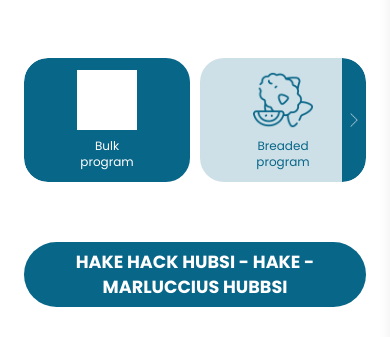
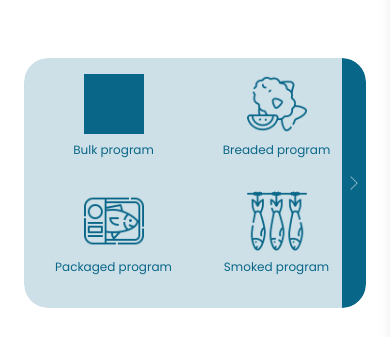
Before and after one commit to majatodorovic/principal-test-777, a Next.js app: page /en/offer in a window 390 px wide. Shown: the part 210-547 px from the top of the page. Built offline with nearby package versions, Linux system fonts and the light colour scheme; grey boxes are pictures that could not be loaded.

Commit message:
NOVI-TEST ZA PONUDU

```diff
--- a/app/[lang]/offer/components/Lists.tsx
+++ b/app/[lang]/offer/components/Lists.tsx
@@ -6,26 +6,34 @@ import Image from 'next/image';
 import { useEffect, useRef, useState } from 'react';
 import 'swiper/css';
 import { Swiper, SwiperSlide } from 'swiper/react';
-
 export default function Lists({ data }: any) {
   const [isBeginning, setIsBeginning] = useState(true);
   const [isEnd, setIsEnd] = useState(false);
   const [selectedIndex, setSelectedIndex] = useState(0);
+  const [isMobile, setIsMobile] = useState(false);
   const swiperRef = useRef<any>(null);
-
-  const handleSwiperUpdate = (swiper: any) => {
-    setIsBeginning(swiper.isBeginning);
-    setIsEnd(swiper.isEnd);
-  };
 
   useEffect(() => {
     AOS.init({ duration: 1000, once: true });
+
+    // Provera širine ekrana
+    const handleResize = () => {
+      setIsMobile(window.innerWidth < 1024); // Smatra se "mobilnim" ispod 1024px
+    };
+
+    handleResize(); // Pokrenuti odmah pri mountovanju
+    window.addEventListener('resize', handleResize); // Dodati event listener
+
+    return () => {
+      window.removeEventListener('resize', handleResize); // Ukloniti event listener pri unmountu
+    };
   }, []);
 
   return (
     <section className="paddingOutSection" data-aos="fade-up">
       <div className="paddingInSection relative mx-auto w-full max-w-[1760px] !py-0 lg:!px-0">
-        <div className="relative overflow-hidden rounded-3xl">
+        {/* Desktop */}
+        <div className="relative hidden overflow-hidden rounded-3xl lg:block">
           <Swiper
             spaceBetween={10}
             slidesPerView={2}
@@ -38,8 +46,14 @@ export default function Lists({ data }: any) {
             onSwiper={(swiper) => {
               swiperRef.current = swiper;
             }}
-            onInit={(swiper) => handleSwiperUpdate(swiper)}
-            onSlideChange={(swiper) => handleSwiperUpdate(swiper)}
+            onInit={(swiper) => {
+              setIsBeginning(swiper.isBeginning);
+              setIsEnd(swiper.isEnd);
+            }}
+            onSlideChange={(swiper) => {
+              setIsBeginning(swiper.isBeginning);
+              setIsEnd(swiper.isEnd);
+            }}
           >
             {data.cards.map(
               (card: { icon: string; text: string }, index: number) => (
@@ -106,6 +120,111 @@ export default function Lists({ data }: any) {
             </button>
           )}
         </div>
+
+        {/* Mobile */}
+        {isMobile && (
+          <div className="relative overflow-hidden rounded-3xl">
+            <Swiper
+              spaceBetween={10}
+              slidesPerView={1}
+              breakpoints={{
+                640: { slidesPerView: 3 },
+                768: { slidesPerView: 5 },
+              }}
+              onSwiper={(swiper) => {
+                swiperRef.current = swiper;
+              }}
+              onInit={(swiper) => {
+                setIsBeginning(swiper.isBeginning);
+                setIsEnd(swiper.isEnd);
+              }}
+              onSlideChange={(swiper) => {
+                setIsBeginning(swiper.isBeginning);
+                setIsEnd(swiper.isEnd);
+              }}
+            >
+              {data.cards.map(
+                (card: { icon: string; text: string }, index: number) =>
+                  index % 4 === 0 ? (
+                    <SwiperSlide key={index}>
+                      <div className="grid h-[250px] grid-cols-2 gap-4 rounded-3xl bg-blue/20 p-4">
+                        {[0, 1, 2, 3].map((offset) => {
+                          const item = data.cards[index + offset];
+                          return (
+                            item && (
+                              <div
+                                key={offset}
+                                className="flex flex-col items-center text-center"
+                              >
+                                <Image
+                                  src={item.icon}
+                                  alt={item.text}
+                                  width={60}
+                                  height={60}
+                                  className="blueFilter h-[60px] w-[60px] xl:h-[80px] xl:w-[80px]"
+                                  onClick={() =>
+                                    setSelectedIndex(index + offset)
+                                  } // Dodato za promenu indeksa
+                                />
+                                <p
+                                  className={clsx(
+                                    'blueFilter blueFilter mt-2 text-xs text-blue xl:text-base',
+                                    {
+                                      '!text-white':
+                                        index + offset === selectedIndex,
+                                    },
+                                  )}
+                                  dangerouslySetInnerHTML={{
+                                    __html: isMobile
+                                      ? item.text.replace(/<\/?br\s*\/?>/g, ' ')
+                                      : item.text,
+                                  }}
+                                />
+                              </div>
+                            )
+                          );
+                        })}
+                      </div>
+                    </SwiperSlide>
+                  ) : null,
+              )}
+            </Swiper>
+
+            {/* Strelica za prethodni slajd */}
+            {!isBeginning && (
+              <button
+                className="absolute left-0 top-1/2 z-10 h-full -translate-y-1/2 transform rounded-l-3xl bg-blue"
+                onClick={() => swiperRef.current?.slidePrev()}
+              >
+                <Image
+                  src="/images/arrow.png"
+                  alt="Arrow"
+                  width={20}
+                  height={20}
+                  className="whiteFilter h-6 w-6 rotate-90 lg:h-8 lg:w-8"
+                />
+              </button>
+            )}
+
+            {/* Strelica za sledeći slajd */}
+            {!isEnd && (
+              <button
+                className="absolute right-0 top-1/2 z-10 h-full -translate-y-1/2 transform rounded-r-3xl bg-blue"
+                onClick={() => swiperRef.current?.slideNext()}
+              >
+                <Image
+                  src="/images/arrow.png"
+                  alt="Arrow"
+                  width={20}
+                  height={20}
+                  className="whiteFilter h-6 w-6 -rotate-90 lg:h-8 lg:w-8"
+                />
+              </button>
+            )}
+          </div>
+        )}
+
+        {/* Shared section for displaying selected items */}
         <div className="mt-[60px] flex flex-col gap-[60px] lg:mt-[100px]">
           {data.cards[selectedIndex]?.items?.map((item: any, index: number) => (
             <div key={index} className="flex flex-col gap-8 xl:gap-12">
@@ -127,8 +246,7 @@ export default function Lists({ data }: any) {
                   />
                 </div>
                 <div className="w-full lg:w-3/4">
-                  {item.table.map((row: any, index: number) => {
-                    return (
+                  {item.table.map((row: any, index: number) => (
                     <div
                       key={index}
                       className={clsx(
@@ -181,8 +299,7 @@ export default function Lists({ data }: any) {
                         )}
                       </div>
                     </div>
-                    );
-                  })}
+                  ))}
                 </div>
               </div>
             </div>
```
Lines whose indentation alone changed are shown as unchanged.
